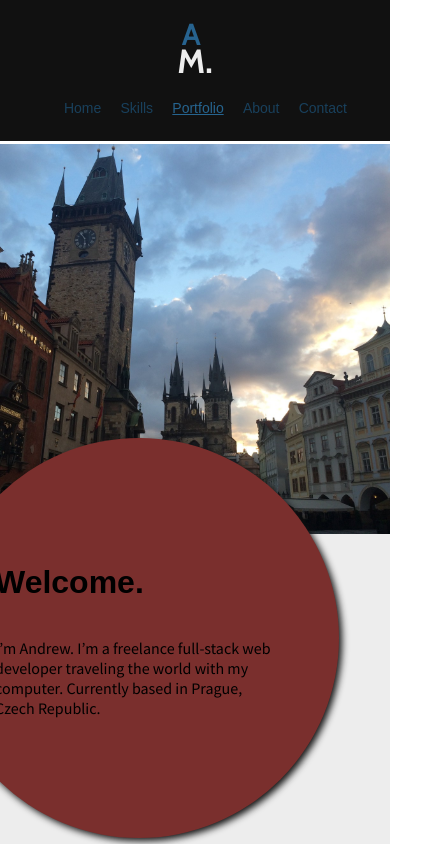
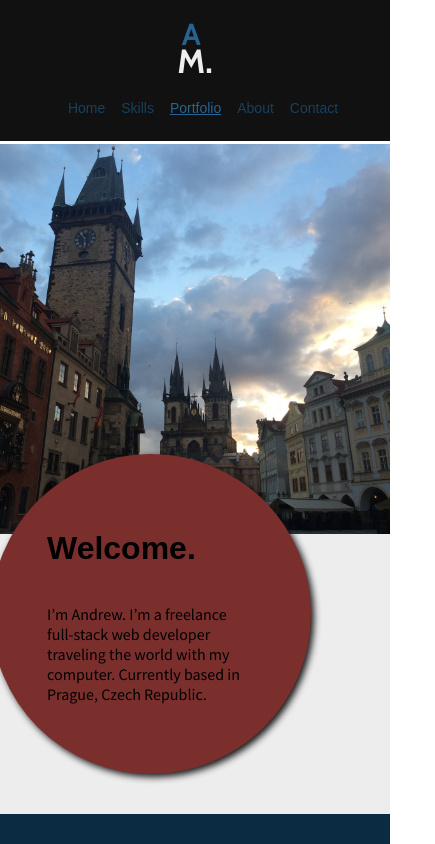
Before and after one commit to AndDMarkham/portfolio-cbp, a website: page src/index.html in a window 390 px wide. Shown: the top 844 px of the page, 435 px wide, since content can reach past the window. Drawn offline with nearby package versions, Linux system fonts and the light colour scheme; files that its build step writes are made by us from their sources; a web font is replaced by a local one.

Commit message:
responsivity updates

```diff
--- a/src/scss/style.scss
+++ b/src/scss/style.scss
@@ -41,8 +41,6 @@ h1, h3, h4, h5 {
 
         a {
             text-decoration: none;
-
-
             .A {
                 color: #27638F;
                 font-family: 'Cabin', sans-serif;
@@ -62,9 +60,7 @@ h1, h3, h4, h5 {
 
     nav {
         padding-bottom: 1.5rem;
-        padding-left: 1.3rem;
-
-
+        padding-left: 1rem;
 
         @media (min-width: 600px) {
             padding-top: 1.5rem;
@@ -75,7 +71,7 @@ h1, h3, h4, h5 {
             font-size: 14px;
             color: #19405C;
             text-decoration: none;
-            padding: .5rem;
+            padding: .4rem;
 
             &.porto {
                 text-decoration: underline;
@@ -119,12 +115,12 @@ h1, h3, h4, h5 {
         background-color: #7A2F2D;
         box-shadow: 3px 3px 7px #111111;
         padding: 3.5rem;
-        width: 25rem;
-        height: 25rem;
-        border-radius: 25rem;
-        margin-top: -6rem;
+        width: 20rem;
+        height: 20rem;
+        border-radius: 20rem;
+        margin-top: -5rem;
         margin-bottom: 3rem;
-        margin-left: -7rem;
+        margin-left: -5.5rem;
 
         @media (min-width: 600px) {
             margin-left: -15rem;
@@ -416,13 +412,17 @@ h1, h3, h4, h5 {
         box-shadow: 2px 2px 10px #010101;
 
         input {
-            width: 40%;
+            width: 20rem;
             height: 2rem;
             background: none;
             border: none;
             border-bottom: 1px solid #ededed;
             color: #ededed;
             margin: 1rem;
+
+            @media (min-width: 600px) {
+                width: 40%;
+             }
 
 
             &::placeholder {
@@ -474,8 +474,12 @@ footer {
         justify-content: center;
 
         img {
-            width: 10rem;
-            padding: 2rem 3rem;
+            width: 7rem;
+            padding: 2rem;
+
+            @media (min-width: 600px) {
+                width: 10rem;
+             }
         }
     }
 }
```
